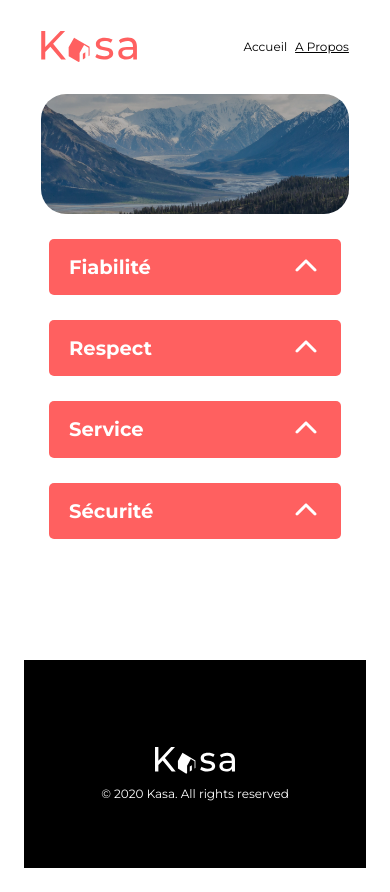
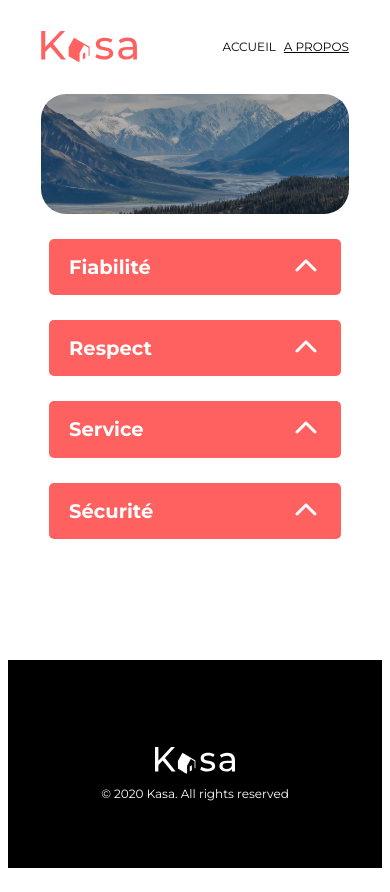
Before and after one commit to Manonrult/OC-projet-5-REACT, a React (Vite) app: page /about in a window 390 px wide. Built offline with nearby package versions, Linux system fonts and the light colour scheme.

Commit message:
Correction des erreurs : version mobile page About

```diff
--- a/src/pages/Housing.jsx
+++ b/src/pages/Housing.jsx
@@ -46,7 +46,7 @@ function Housing() {
           ? equipmentsRef.current.scrollHeight
           : 0;
 
-        var newMaxHeight = Math.max(descriptionHeight, equipmentsHeight);
+        let newMaxHeight = Math.max(descriptionHeight, equipmentsHeight);
 
         setMaxHeight(`${newMaxHeight}px`);
       }
@@ -60,7 +60,7 @@ function Housing() {
   }
 
   return (
-    <main>
+    <>
       <LogementSlideshow pictures={logement.pictures}></LogementSlideshow>
       <article className="fiche__logement">
         <div className="fiche__header">
@@ -95,7 +95,7 @@ function Housing() {
           />
         </div>
       </article>
-    </main>
+    </>
   );
 }
 export default Housing;
--- a/src/sass/Layout/layout.scss
+++ b/src/sass/Layout/layout.scss
@@ -18,6 +18,7 @@
   justify-content: space-between;
   align-items: center;
   padding: 1% 5%;
+
   .header__logo {
     width: 15%;
     min-width: 6rem;
@@ -36,6 +37,9 @@
   a {
     text-decoration: none;
     color: variables.$secondary-color;
+    @media (max-width: 768px) {
+      text-transform: uppercase;
+    }
 
     &:visited {
       color: variables.$secondary-color;
@@ -69,12 +73,14 @@
   height: 13rem;
   padding: 0;
   margin-top: 20px;
+
   .footer__logo {
     margin-bottom: 1.5rem;
     margin-top: 2rem;
     width: 10%;
     min-width: 5rem;
   }
+
   .footer__text {
     color: white;
     font-family: variables.$font-stack;
@@ -88,5 +94,8 @@
       font-size: 12px;
       text-align: center;
     }
+    margin-left: -1rem;
+    margin-right: -1rem;
+    width: auto;
   }
 }
```
